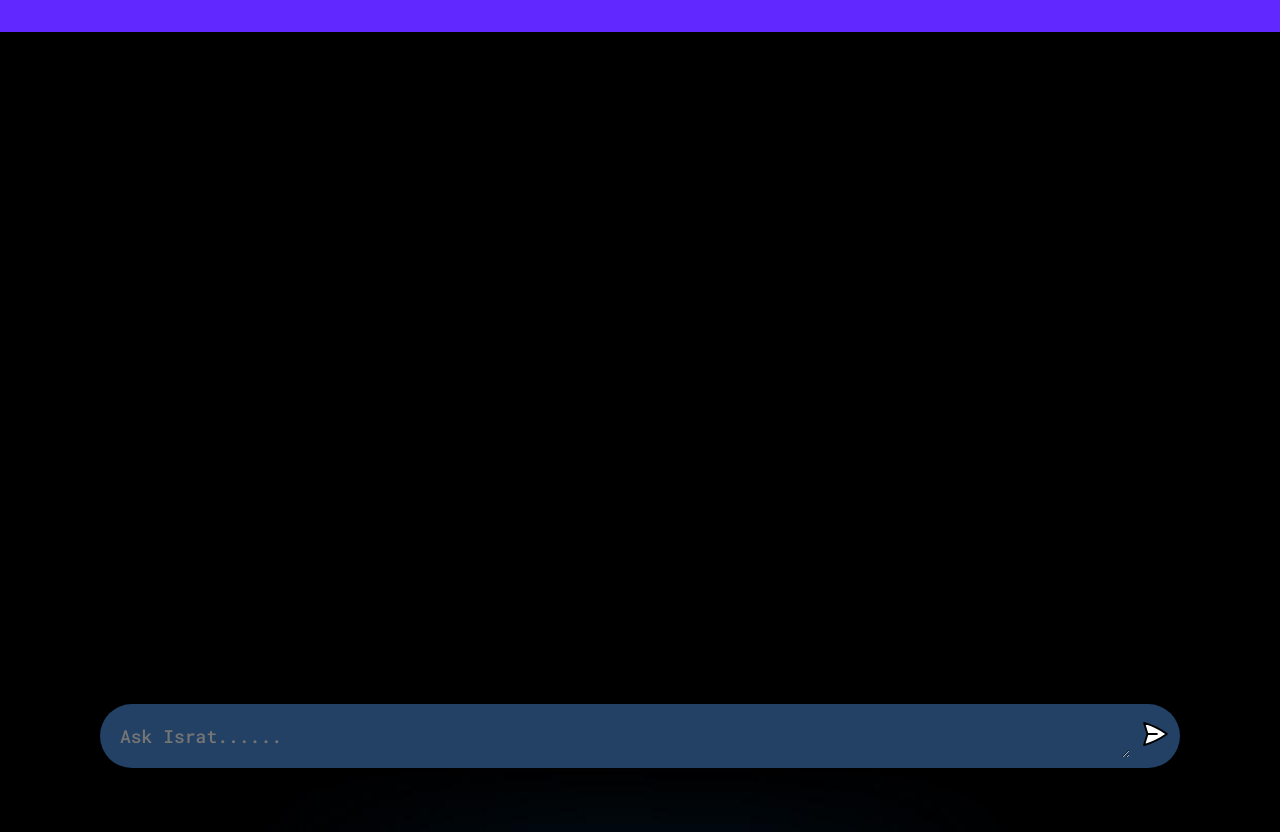
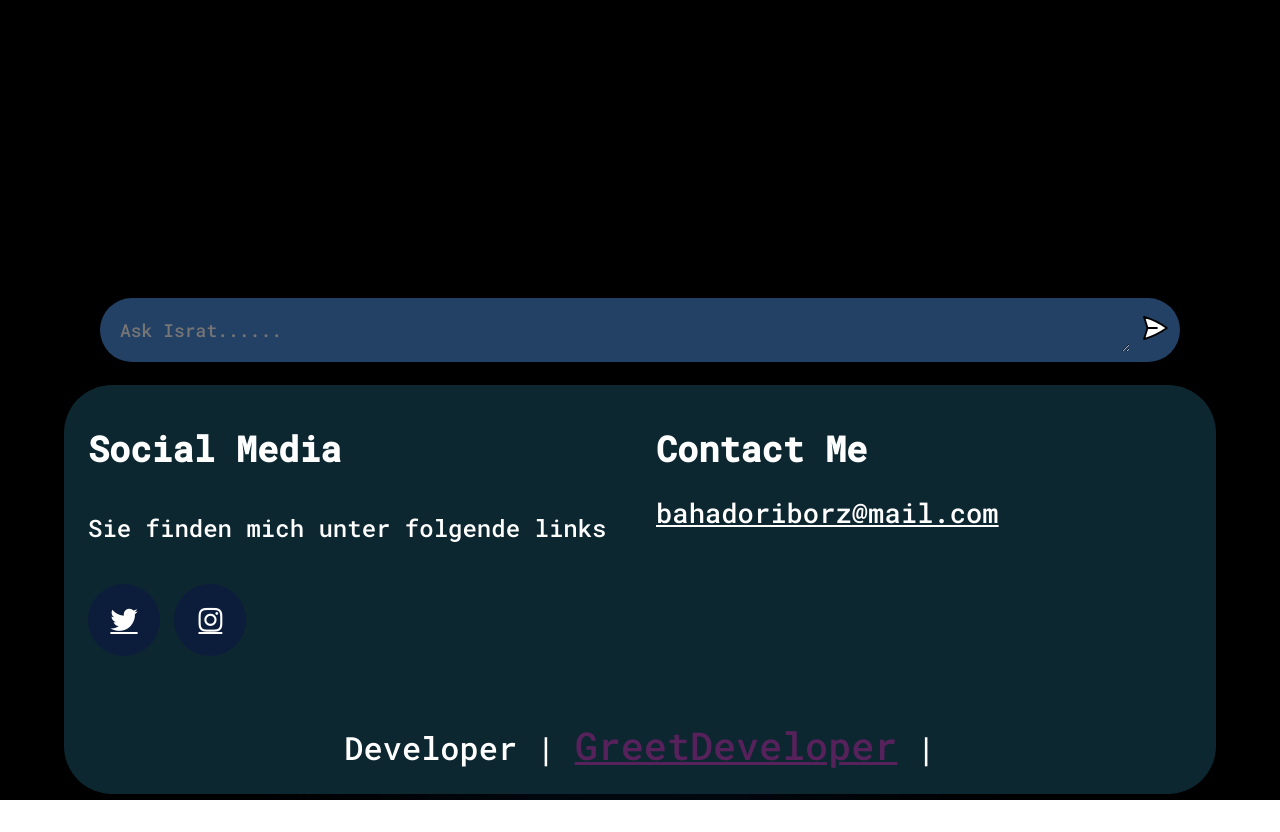
Before and after one commit to GreetDeveloper/Project_israt, a website built with Vite: page client/index.html in a window 1280 px wide. After the commit the page ends 800 px from the top, so only its background shows below. Built offline with nearby package versions, Linux system fonts and the light colour scheme.

Commit message:
added footer section

```diff
--- a/client/index.html
+++ b/client/index.html
@@ -1,20 +1,47 @@
 <!DOCTYPE html>
 <html lang="de">
+
 <head>
   <meta charset="UTF-8" />
   <link rel="icon" type="image/svg+xml" href="icons/title.png" />
+  <!-- fonticons-->
+  <link rel="stylesheet" href="https://cdnjs.cloudflare.com/ajax/libs/font-awesome/5.15.4/css/all.min.css">
   <meta name="viewport" content="width=device-width, initial-scale=1.0" />
   <title> ISRAT Project</title>
 </head>
+
 <body>
   <div id="app">
     <div id="chat_container"></div>
     <!-- chat form -->
     <form>
-        <textarea name="prompt" rows="1" cols="1" placeholder="Ask Israt......" ></textarea>
+      <textarea name="prompt" rows="1" cols="1" placeholder="Ask Israt......"></textarea>
       <button type="submit"> <img src="icons/send.svg"></button>
     </form>
+
+
+    <!-- footer section-->
+    <section class="footer">
+      <div class="box-container">
+        <div class="box">
+          <h3>Social media </h3>
+          <p>Sie finden mich unter folgende links</p>
+          <div class="socials">
+            <a href="https://twitter.com/function_a12" class="fab fa-twitter" target="_blank"></a>
+            <a href="https://instagram.com/takedown_65" class="fab fa-instagram" target="_blank"></a>
+          </div>
+        </div>
+
+        <div class="box">
+          <h3>Contact me</h3>
+          <a href="#" class="link">bahadoriborz@mail.com</a>
+        </div>
+      </div>
+      <div class="created"> Developer | <span>
+          <a href="https://a12-development.tk"> GreetDeveloper</a></span> | </div>
+    </section>
   </div>
   <script type="module" src="/index.js"></script>
 </body>
+
 </html>
--- a/client/style.css
+++ b/client/style.css
@@ -1,4 +1,16 @@
 @import url('https://fonts.googleapis.com/css2?family=Roboto+Mono:ital,wght@0,200;0,500;1,100;1,200;1,400;1,500&display=swap');
+
+
+:root {
+
+  --main-color: #0d2731;
+  --primary-color: #204d1886;
+  --hover: #025dc5db;
+  --white: #fff;
+}
+
+
+
 * {
   margin: 0;
   padding: 0;
@@ -6,16 +18,11 @@
   font-family: 'Roboto Mono', monospace;
 }
 
-body {
-  background: #4502ffd8;
-}
-
 #app {
   width: 100vw;
   height: 100vh;
   background: url(icons/background.jpg) no-repeat;
-  background-size:cover;
-  margin-top: 2rem;
+  background-size: cover;
   display: flex;
   flex-direction: column;
   align-items: center;
@@ -72,8 +79,6 @@ body {
   width: 36px;
   height: 36px;
   border-radius: 5px;
-  border: 2rem red;
-  background: #5436DA;
 
   display: flex;
   justify-content: center;
@@ -117,7 +122,7 @@ form {
   margin: 0 auto;
   padding: 10px;
   background: #234065;
-  margin-bottom: 4rem;
+  margin-bottom: 1rem;
   border-radius: 5rem;
   display: flex;
   flex-direction: row;
@@ -149,15 +154,120 @@ form img {
   height: 30px;
 }
 
- /* Responsive on 991px Devices*/
+/*footer*/
+.footer {
+  background: var(--main-color);
+  align-items: center;
+  margin: 0.4rem;
+  padding: 1.5rem;
+  width: 90%;
+  border-radius: 3rem;
+}
 
- @media (max-width: 900px){
-  html{
+.footer .box-container {
+  display: grid;
+  grid-template-columns: repeat(auto-fit, minmax(30rem, 1fr));
+  gap: 2rem;
+}
+
+.footer .box-container .box h3 {
+  font-size: 2.2rem;
+  text-transform: capitalize;
+  color: var(--white);
+  padding: 1rem 0;
+}
+
+.footer .box-container .box p {
+  font-size: 1.5rem;
+  line-height: 2;
+  color: #fff;
+  padding: 1rem 0;
+}
+
+.footer .box-container .box .socials {
+  margin-top: 1rem;
+}
+
+.footer .box-container .box .socials a {
+  width: 4.5rem;
+  height: 4.5rem;
+  line-height: 4.5rem;
+  border-radius: 50%;
+  font-size: 1.7rem;
+  background-color: #0c114679;
+  margin-right: .3rem;
+  color: var(--white);
+  text-align: center;
+}
+
+.footer .box-container .box .socials a:hover {
+  background: var(--hover);
+}
+
+.footer .box-container .box .link {
+  font-size: 1.7rem;
+  line-height: 2rem;
+  color: var(--white);
+  padding: .5rem 0;
+  display: block;
+  text-decoration: underline;
+}
+
+.footer .box-container .box .link:hover {
+  color: #19f811;
+  text-decoration: underline;
+}
+
+.footer .created {
+  text-align: center;
+  margin-top: 2rem;
+  padding-top: 2rem;
+  font-size: 2rem;
+  text-transform: capitalize;
+  color: var(--white);
+  border-top: 0.1rem solid var(--light-bg);
+}
+
+.footer .created span {
+  color: #b3d3dfb9;
+}
+
+.footer .created span a {
+  text-align: center;
+  margin-top: 2rem;
+  padding-top: 2rem;
+  font-size: 2.4rem;
+  text-transform: capitalize;
+  color: var(--white);
+}
+
+.footer .created span a {
+  color: #8a1f7898;
+}
+
+.footer .created span a:hover {
+  background-color: #0b334e;
+  padding: 0.5rem;
+  border-radius: 4px;
+}
+
+
+
+/* Responsive on 991px Devices*/
+
+@media (max-width: 900px) {
+  html {
     font-size: 55%;
   }
-  .wrapper{
+
+  .wrapper {
     width: 90%;
     margin: 2rem;
     padding: 1.5rem;
   }
- }
+  .footer{
+    margin: 3rem;
+    padding: 3rem;
+    border-radius: 2rem;
+  }
+}
```
Lines whose indentation alone changed are shown as unchanged.
